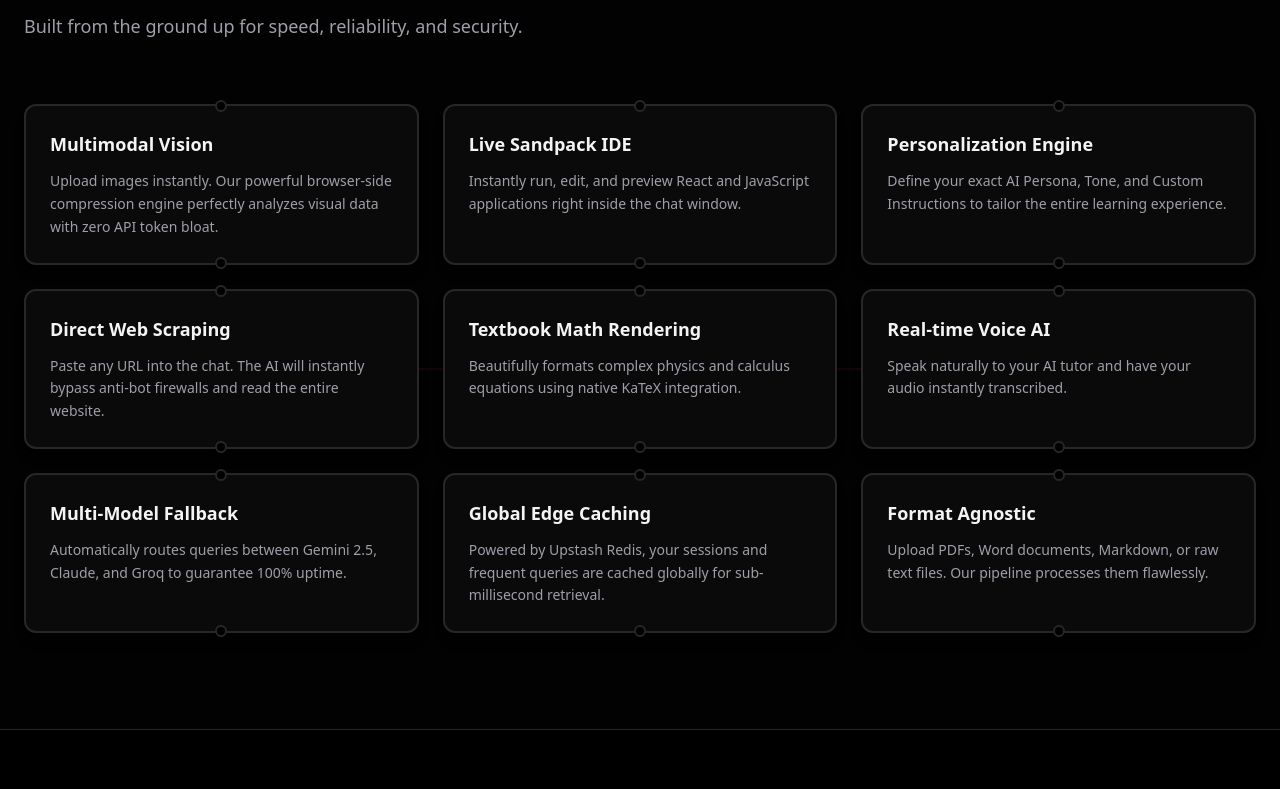
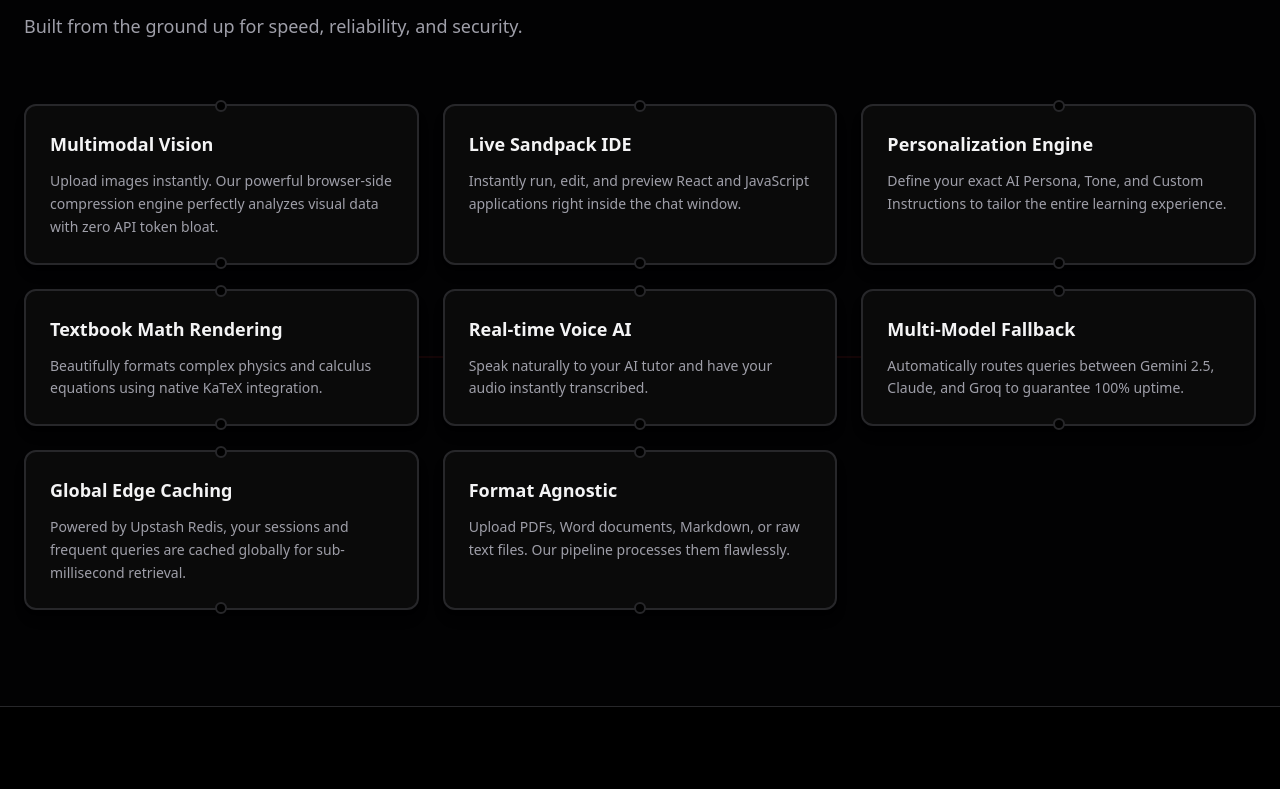
Before and after one commit to Nav33dCodes/smartLearn-AI, a React (Vite) app in the folder smartlearn-frontend/: page / in a window 1280 px wide. Shown: the part 2618-3407 px from the top of the page. Built offline with nearby package versions, Linux system fonts and the light colour scheme; no server answers.

Commit message:
feat: implement landing page with feature showcase and interactive UI components

```diff
--- a/smartlearn-frontend/src/pages/Landing.jsx
+++ b/smartlearn-frontend/src/pages/Landing.jsx
@@ -380,7 +380,6 @@ export default function Landing() {
                 { title: 'Multimodal Vision', desc: 'Upload images instantly. Our powerful browser-side compression engine perfectly analyzes visual data with zero API token bloat.' },
                 { title: 'Live Sandpack IDE', desc: 'Instantly run, edit, and preview React and JavaScript applications right inside the chat window.' },
                 { title: 'Personalization Engine', desc: 'Define your exact AI Persona, Tone, and Custom Instructions to tailor the entire learning experience.' },
-                { title: 'Direct Web Scraping', desc: 'Paste any URL into the chat. The AI will instantly bypass anti-bot firewalls and read the entire website.' },
                 { title: 'Textbook Math Rendering', desc: 'Beautifully formats complex physics and calculus equations using native KaTeX integration.' },
                 { title: 'Real-time Voice AI', desc: 'Speak naturally to your AI tutor and have your audio instantly transcribed.' },
                 { title: 'Multi-Model Fallback', desc: 'Automatically routes queries between Gemini 2.5, Claude, and Groq to guarantee 100% uptime.' },
```
